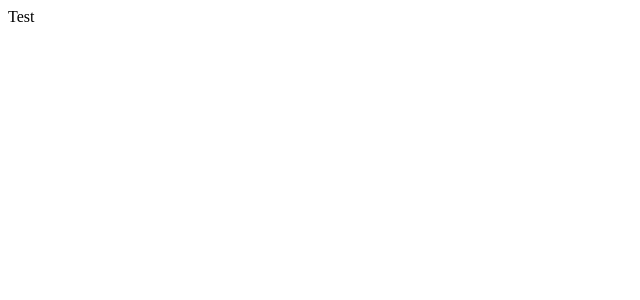
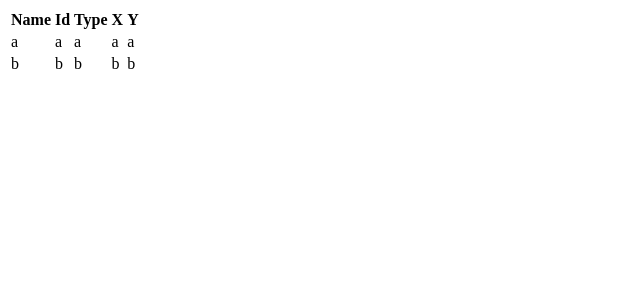
Before and after one commit to niklaushug/konoma-transport-app, a React (Create React App) app in the folder client/: page / in a window 1280 px wide. Shown: the top 300 px of the page, without its empty margins (0-640 px from the left). Built offline with nearby package versions, Linux system fonts and the light colour scheme.

Commit message:
establish TableHeader and TableBody or show no result if list is empty

```diff
--- a/client/src/App.js
+++ b/client/src/App.js
@@ -1,11 +1,45 @@
-import React from 'react';
+import React from 'react'
 
-function App() {
+const TableHeader = props =>
+  <thead>
+    <tr>
+      <th>Name</th>
+      <th>Id</th>
+      <th>Type</th>
+      <th>X</th>
+      <th>Y</th>
+    </tr>
+  </thead>
+
+const TableBody = ({list})=>
+  <tbody>
+    {list.map((item, i) =>
+      <tr>
+        <td>{item}</td>
+        <td>{item}</td>
+        <td>{item}</td>
+        <td>{item}</td>
+        <td>{item}</td>
+      </tr>
+    )}
+  </tbody>
+
+const App = () => {
+  const list = ['a', 'b']
+
   return (
     <div>
-      Test
+    {list.length ? (
+      <table>
+        <TableHeader />
+        <TableBody list={list} />
+      </table>
+    ): (
+      <span>no results</span>
+    )}
     </div>
-  );
+  )
 }
 
+
 export default App;
```
